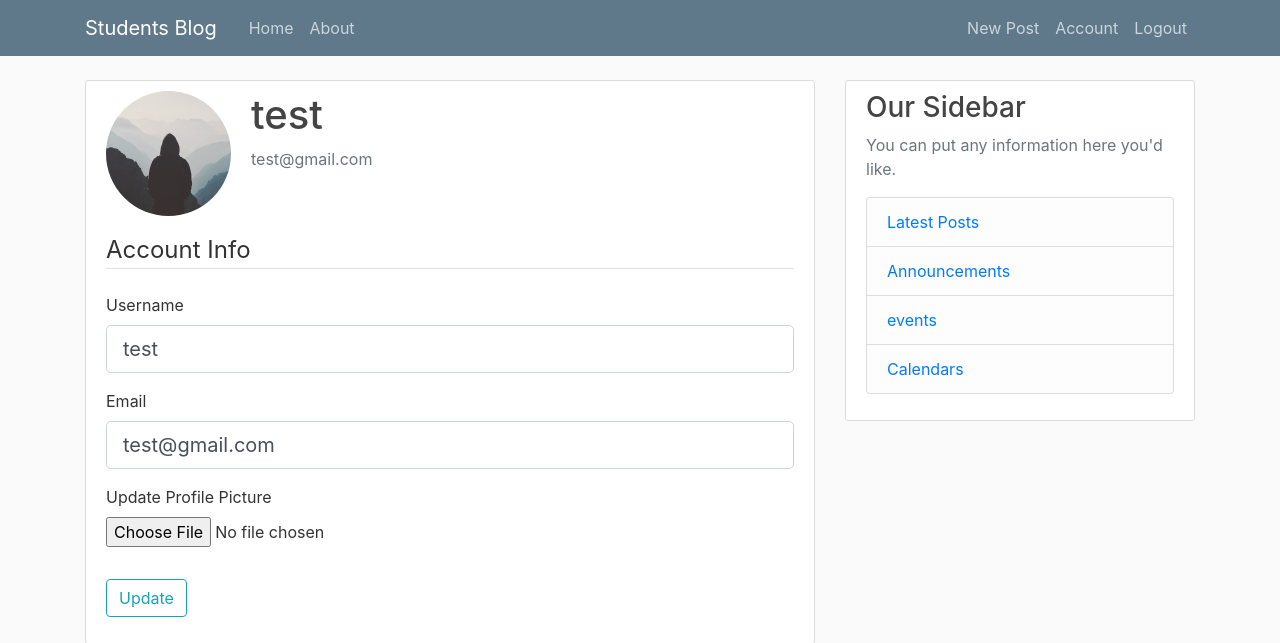
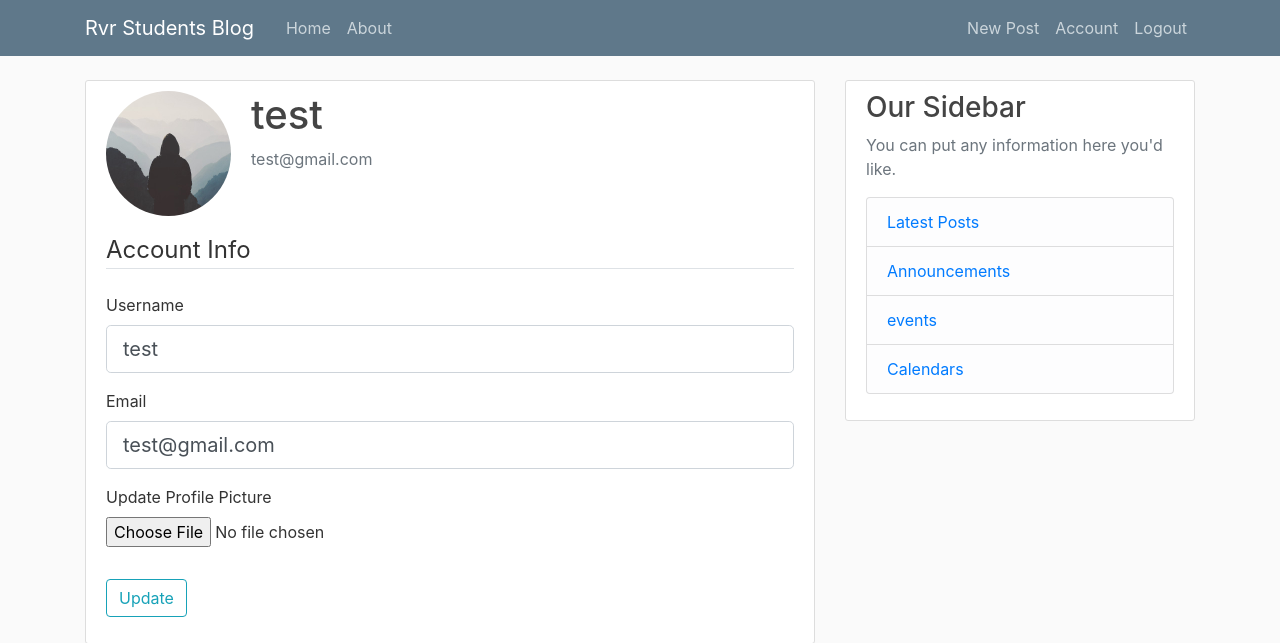
Before and after one commit to ajaynimmala-dev/FLASK_PROJECT1, a Flask app: page /account in a window 1280 px wide. Shown: the top 643 px of the page. Run offline with Flask 3, Linux system fonts and the light colour scheme; a user stored in the database is signed in; some libraries are stand-ins or nearby versions.

Commit message:
Update layout.html

```diff
--- a/app/templates/layout.html
+++ b/app/templates/layout.html
@@ -20,7 +20,7 @@
     <header class="site-header">
       <nav class="navbar navbar-expand-md navbar-dark bg-steel fixed-top">
         <div class="container">
-          <a class="navbar-brand mr-4" href="/">Students Blog</a>
+          <a class="navbar-brand mr-4" href="/">Rvr Students Blog</a>
           <button class="navbar-toggler" type="button" data-toggle="collapse" data-target="#navbarToggle" aria-controls="navbarToggle" aria-expanded="false" aria-label="Toggle navigation">
             <span class="navbar-toggler-icon"></span>
           </button>
```
